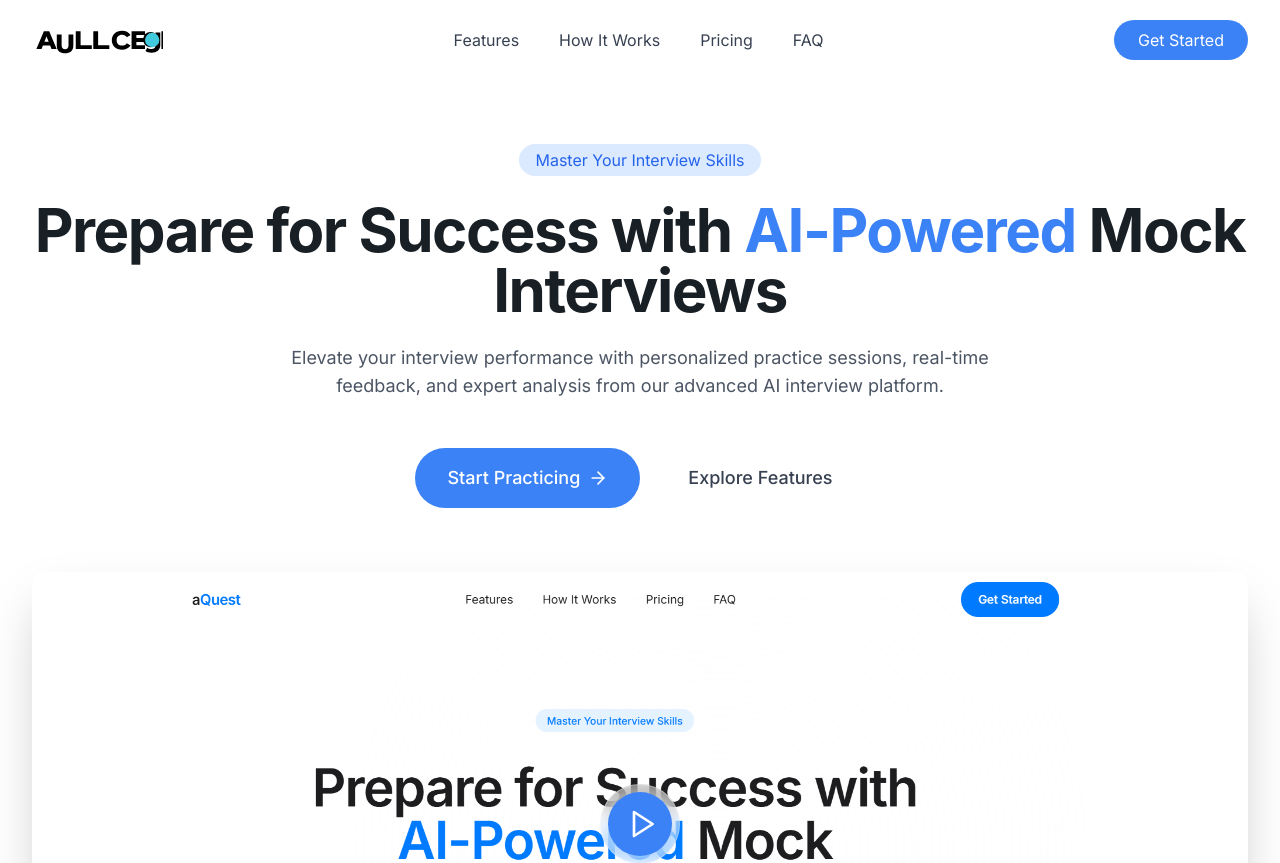
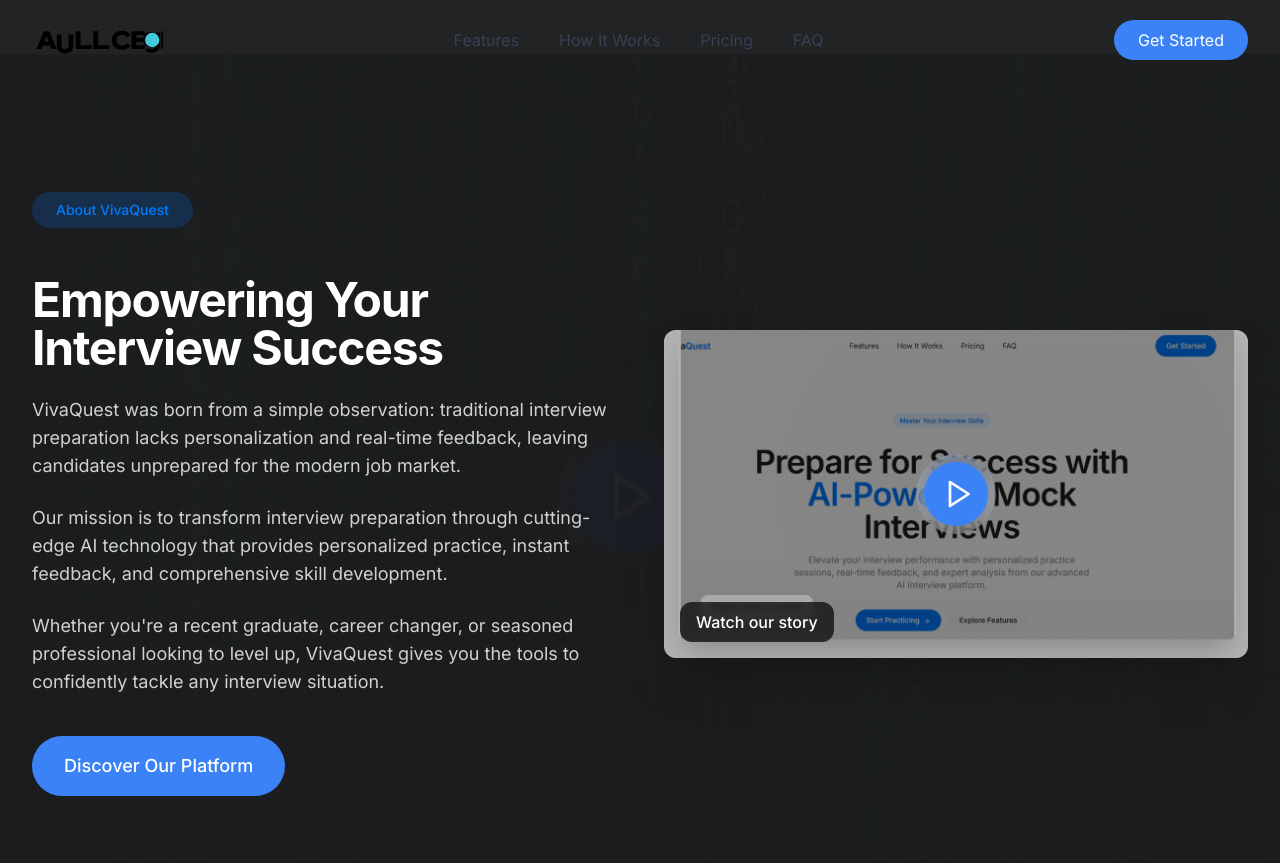
Before and after one commit to star-digilabs/viva-quest-interview-hub, a React (Vite) app: page / in a window 1280 px wide. Shown: the top 863 px of the page. Built offline with nearby package versions, Linux system fonts and the light colour scheme.

Commit message:
Remove unused section

```diff
--- a/src/pages/Index.tsx
+++ b/src/pages/Index.tsx
@@ -1,7 +1,6 @@
 
 import React, { useEffect } from 'react';
 import Navbar from '../components/Navbar';
-import HeroSection from '../components/HeroSection';
 import FeaturesSection from '../components/FeaturesSection';
 import BenefitsSection from '../components/BenefitsSection';
 import KeyFeaturesSection from '../components/KeyFeaturesSection';
@@ -41,7 +40,6 @@ const Index = () => {
   return (
     <div className="min-h-screen overflow-hidden">
       <Navbar />
-      <HeroSection />
       <AboutSection />
       <BenefitsSection />
       <KeyFeaturesSection />
```
